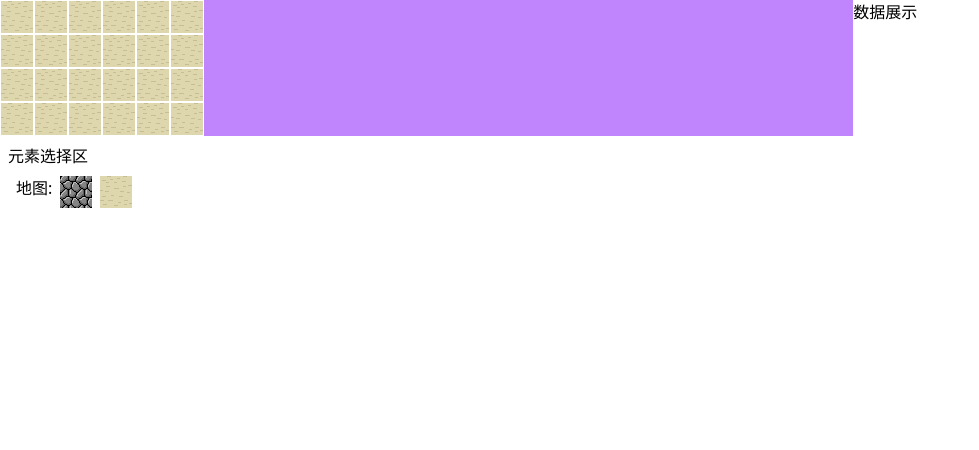
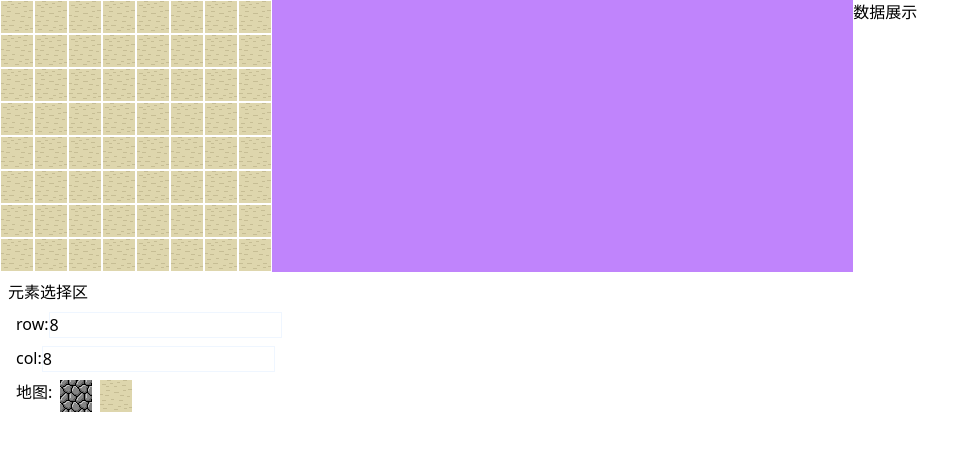
Before and after one commit to ReySnow/test-sokoban, a Vue app: page /#/edit in a window 1280 px wide. Shown: the top 450 px of the page, without its empty margins (0-979 px from the left). Built offline with nearby package versions, Linux system fonts and the light colour scheme.

Commit message:
feat: 初始化编辑地图大小

```diff
--- a/src/components/edit/EditElementView.vue
+++ b/src/components/edit/EditElementView.vue
@@ -1,6 +1,14 @@
 <template>
   <div class="p-2">
     <h3>元素选择区</h3>
+    <div class="m-2 space-y-2">
+      <div class="flex">
+        row: <input type="number" class="border border-blue-50" v-model="row" />
+      </div>
+      <div class="flex">
+        col: <input type="number" class="border border-blue-50" v-model="col" />
+      </div>
+    </div>
     <div class="flex space-x-2 m-2">
       <div>地图:</div>
       <EditElement :editElement="wallEditElement"></EditElement>
@@ -11,7 +19,11 @@
 
 <script setup lang="ts">
 import { floorEditElement, wallEditElement } from '@/store/edit/editElement'
+import { useMapEditStore } from '@/store/edit/mapEdit'
 import EditElement from './EditElement.vue'
+const { row, col, initMap } = useMapEditStore()
+
+initMap()
 </script>
 
 <style scoped></style>
--- a/src/store/edit/mapEdit.ts
+++ b/src/store/edit/mapEdit.ts
@@ -1,14 +1,26 @@
 import { defineStore } from 'pinia'
-import { reactive } from 'vue'
+import { reactive, ref } from 'vue'
+import { MapTile } from '../map'
+
+type MapEdit = MapTile[][]
 
 export const useMapEditStore = defineStore('mapEdit', () => {
-  const map = reactive([
-    [2, 2, 2, 2, 2, 2],
-    [2, 2, 2, 2, 2, 2],
-    [2, 2, 2, 2, 2, 2],
-    [2, 2, 2, 2, 2, 2]
-  ])
+  const map = reactive<MapEdit>([])
+  const row = ref(8)
+  const col = ref(8)
+  function initMap() {
+    for (let i = 0; i < row.value; i++) {
+      const cells = []
+      for (let j = 0; j < col.value; j++) {
+        cells.push(MapTile.FLOOR)
+      }
+      map.push(cells)
+    }
+  }
   return {
-    map
+    map,
+    row,
+    col,
+    initMap
   }
 })
```
Also changed, not shown: 2 other files (tests, documents, lock files or other folders).
